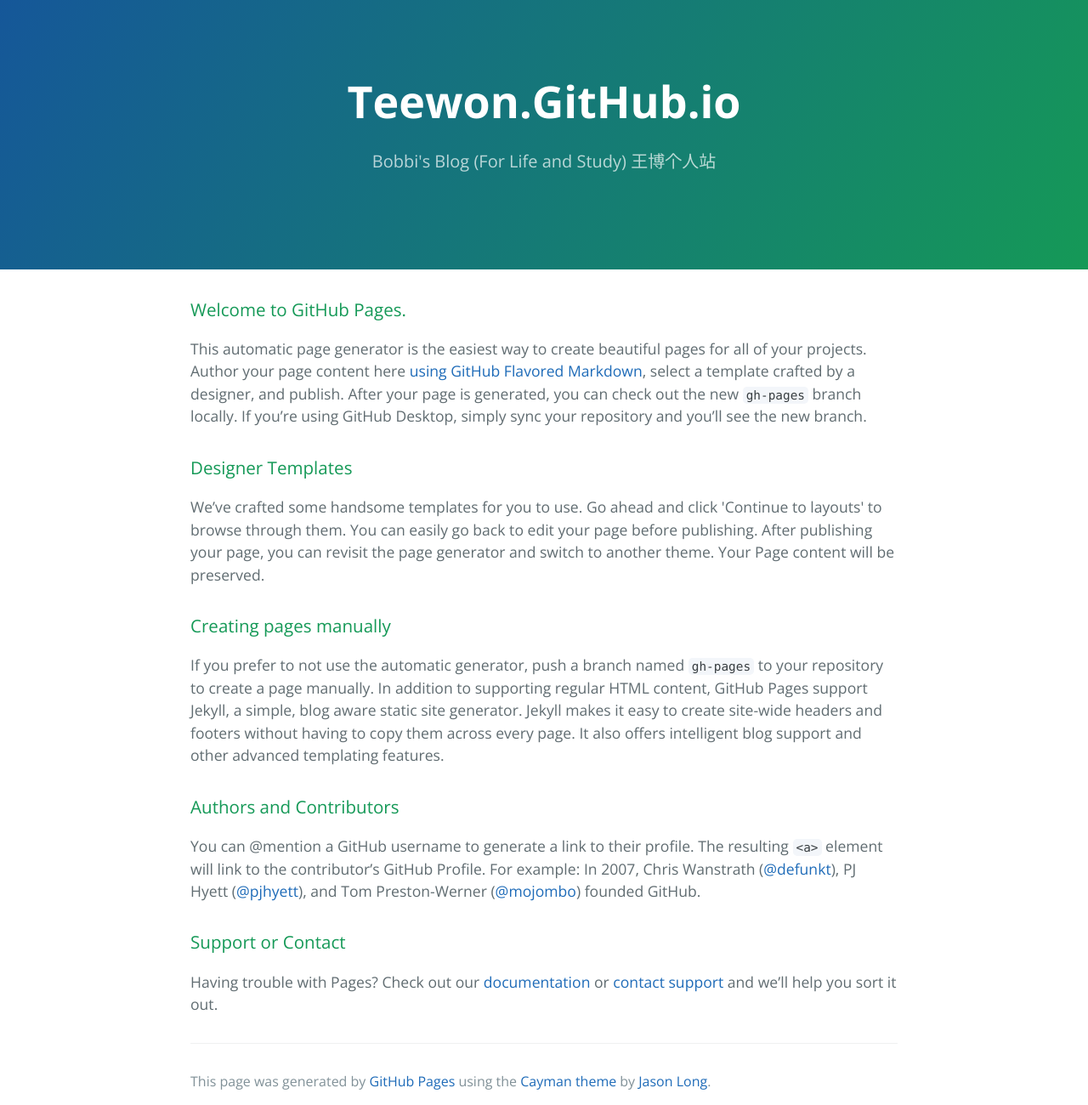
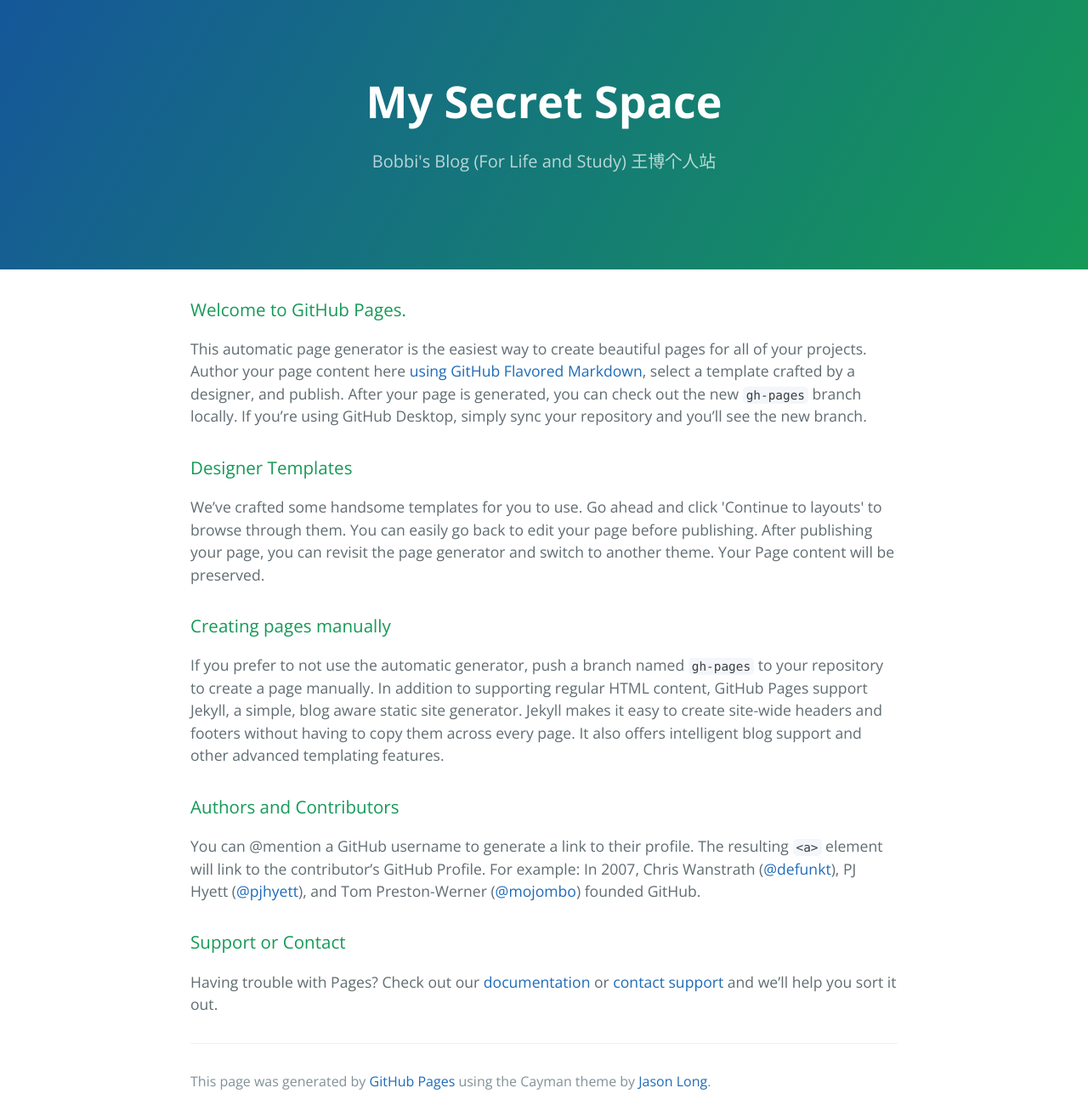
Before and after one commit to TeewOn/teewon.github.io, a plain HTML site: page index.html in a window 1280 px wide. Shown: the whole page at 85% size. Drawn offline with nearby package versions, Linux system fonts and the light colour scheme.

Commit message:
Update index.html

```diff
--- a/index.html
+++ b/index.html
@@ -2,7 +2,7 @@
 <html lang="en-us">
   <head>
     <meta charset="UTF-8">
-    <title>Teewon.GitHub.io by TeewOn</title>
+    <title>yourBobbi</title>
     <meta name="viewport" content="width=device-width, initial-scale=1">
     <link rel="stylesheet" type="text/css" href="stylesheets/normalize.css" media="screen">
     <link href='https://fonts.googleapis.com/css?family=Open+Sans:400,700' rel='stylesheet' type='text/css'>
@@ -11,7 +11,7 @@
   </head>
   <body>
     <section class="page-header">
-      <h1 class="project-name">Teewon.GitHub.io</h1>
+      <h1 class="project-name">My Secret Space</h1>
       <h2 class="project-tagline">Bobbi&#39;s Blog (For Life and Study) 王博个人站</h2>
     </section>
 
@@ -34,7 +34,7 @@
 
       <footer class="site-footer">
 
-        <span class="site-footer-credits">This page was generated by <a href="https://pages.github.com">GitHub Pages</a> using the <a href="https://github.com/jasonlong/cayman-theme">Cayman theme</a> by <a href="https://twitter.com/jasonlong">Jason Long</a>.</span>
+        <span class="site-footer-credits">This page was generated by <a href="https://pages.github.com">GitHub Pages</a> using the Cayman theme</a> by <a href="https://twitter.com/jasonlong">Jason Long</a>.</span>
       </footer>
 
     </section>
```
